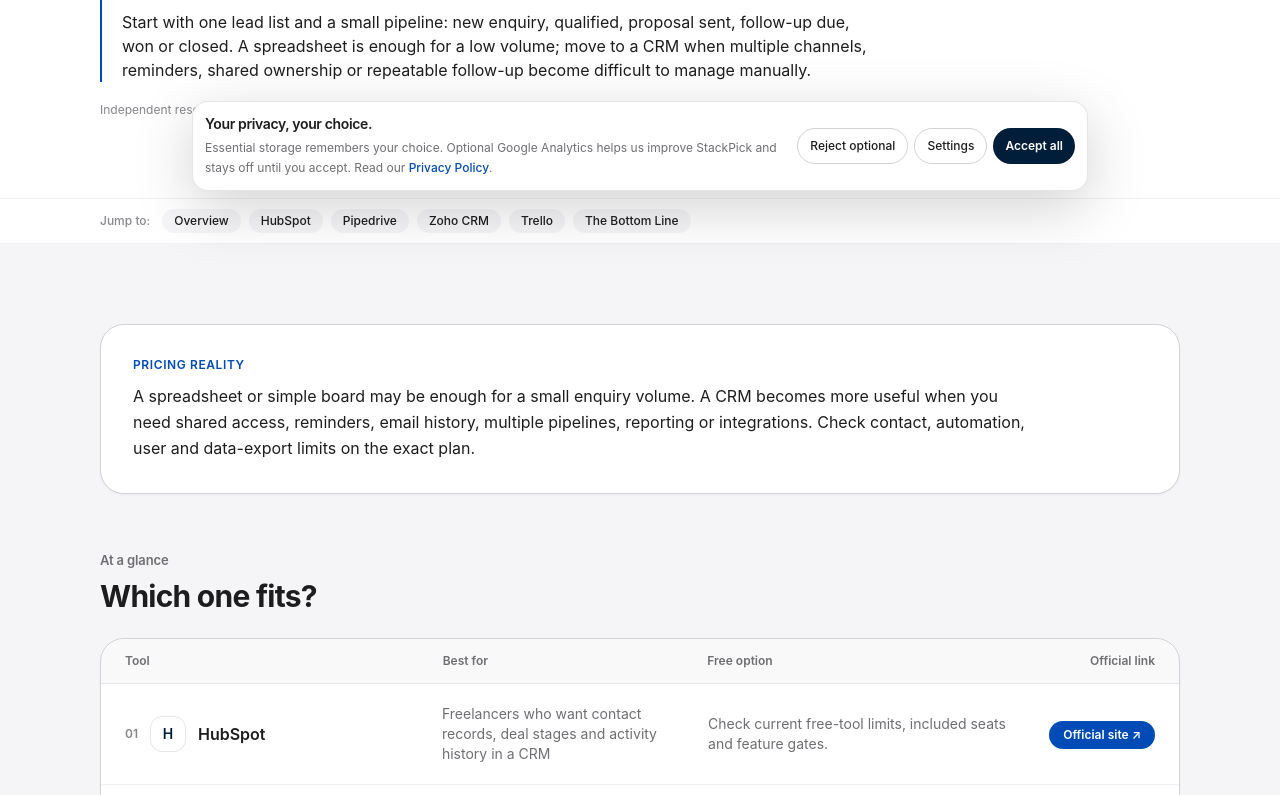
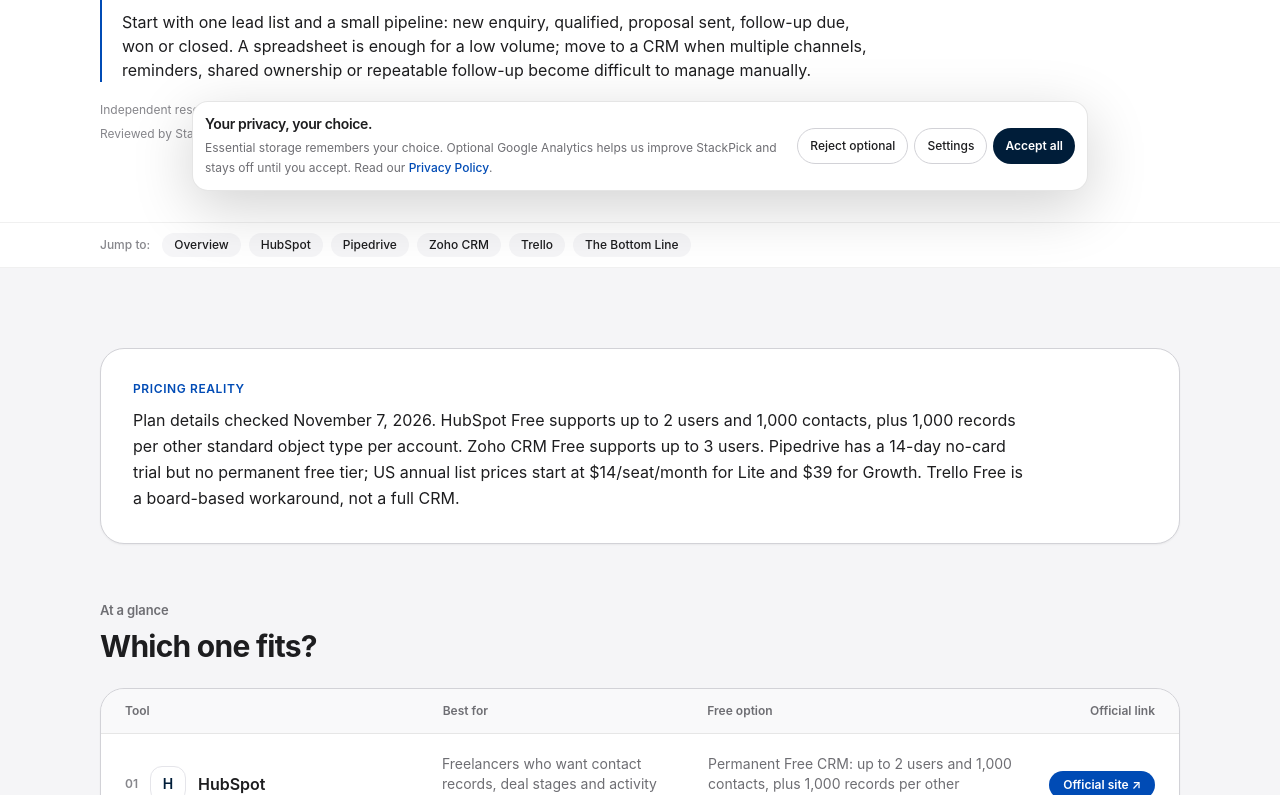
Before and after one commit to LinukaBandara/StackPick, a Next.js app: page /best/manage-customer-leads-as-freelancer in a window 1280 px wide. Shown: the part 585-1380 px from the top of the page. Built offline with nearby package versions, Linux system fonts and the light colour scheme; no server answers.

Commit message:
Add precise CRM limits and direct plan links

```diff
--- a/app/best/manage-customer-leads-as-freelancer/page.tsx
+++ b/app/best/manage-customer-leads-as-freelancer/page.tsx
@@ -12,14 +12,15 @@ export default function Page() {
     <ComparisonArticle
       title="How to Manage Customer Leads as a Freelancer"
       slug="manage-customer-leads-as-freelancer"
+      reviewedOn="2026-11-07"
       intro="Freelancers often lose opportunities because enquiries are spread across email, social messages, calls and spreadsheets. A lightweight lead process makes every prospect visible, records what they need and gives you a clear next action—without turning sales administration into a second job."
       quickAnswer="Start with one lead list and a small pipeline: new enquiry, qualified, proposal sent, follow-up due, won or closed. A spreadsheet is enough for a low volume; move to a CRM when multiple channels, reminders, shared ownership or repeatable follow-up become difficult to manage manually."
-      pricingNote="A spreadsheet or simple board may be enough for a small enquiry volume. A CRM becomes more useful when you need shared access, reminders, email history, multiple pipelines, reporting or integrations. Check contact, automation, user and data-export limits on the exact plan."
+      pricingNote="Plan details checked November 7, 2026. HubSpot Free supports up to 2 users and 1,000 contacts, plus 1,000 records per other standard object type per account. Zoho CRM Free supports up to 3 users. Pipedrive has a 14-day no-card trial but no permanent free tier; US annual list prices start at $14/seat/month for Lite and $39 for Growth. Trello Free is a board-based workaround, not a full CRM."
       tools={[
-        { name: "HubSpot", bestFor: "Freelancers who want contact records, deal stages and activity history in a CRM", freeOption: "Check current free-tool limits, included seats and feature gates.", tradeoff: "It can provide room to grow, but the wider platform may add complexity if you only need a small enquiry tracker.", url: "https://www.hubspot.com/" },
-        { name: "Pipedrive", bestFor: "A visual sales pipeline where each prospect needs a clear stage and next activity", freeOption: "Check current trial and paid-plan availability; do not assume a permanent free tier.", tradeoff: "The sales-focused workflow is structured, but it may be unnecessary for very occasional leads or a business that does not manage deals through stages.", url: "https://www.pipedrive.com/" },
-        { name: "Zoho CRM", bestFor: "Small businesses that want configurable lead records and links to other Zoho apps", freeOption: "Verify current edition, user and feature limits in your region.", tradeoff: "Customization and ecosystem connections can help, but setup takes discipline and the product range can be difficult to navigate at first.", url: "https://www.zoho.com/crm/" },
-        { name: "Trello", bestFor: "A very small pipeline managed as cards moving through simple stages", freeOption: "Check current board, collaborator, automation and workspace limits.", tradeoff: "It is easy to understand, but it is not a full CRM record: email history, deduplication and sales reporting may need manual work or integrations.", url: "https://trello.com/" },
+        { name: "HubSpot", bestFor: "Freelancers who want contact records, deal stages and activity history in a CRM", freeOption: "Permanent Free CRM: up to 2 users and 1,000 contacts, plus 1,000 records per other standard object type per account.", tradeoff: "It can provide room to grow, but the wider platform may add complexity if you only need a small enquiry tracker.", url: "https://www.hubspot.com/pricing/crm?selectedPackage=free" },
+        { name: "Pipedrive", bestFor: "A visual sales pipeline where each prospect needs a clear stage and next activity", freeOption: "14-day no-card trial, then paid plans. US annual prices: Lite $14/seat/month, Growth $39, Premium $59 and Ultimate $79. Growth is the first tier with full email sync and automations.", tradeoff: "The sales-focused workflow is structured, but it may be unnecessary for very occasional leads or a business that does not manage deals through stages.", url: "https://www.pipedrive.com/en/pricing" },
+        { name: "Zoho CRM", bestFor: "Small businesses that want configurable lead records and links to other Zoho apps", freeOption: "US Free Edition supports up to 3 users. Confirm the local edition and feature limits before importing contacts.", tradeoff: "Customization and ecosystem connections can help, but setup takes discipline and the product range can be difficult to navigate at first.", url: "https://www.zoho.com/en-us/crm/zohocrm-pricing.html?price=FREE" },
+        { name: "Trello", bestFor: "A very small pipeline managed as cards moving through simple stages", freeOption: "Free plan: up to 10 collaborators and 10 open boards per Workspace, unlimited cards and 250 Workspace command runs/month.", tradeoff: "It is easy to understand, but it is not a full CRM record: email history, deduplication and sales reporting may need manual work or integrations.", url: "https://trello.com/en/pricing" },
       ]}
       bottomLine="Every active lead should have an owner, a current stage, a last-contact date and one next action. Start with the simplest system you will actually update, then move to a CRM when manual tracking becomes the constraint."
     >
```
